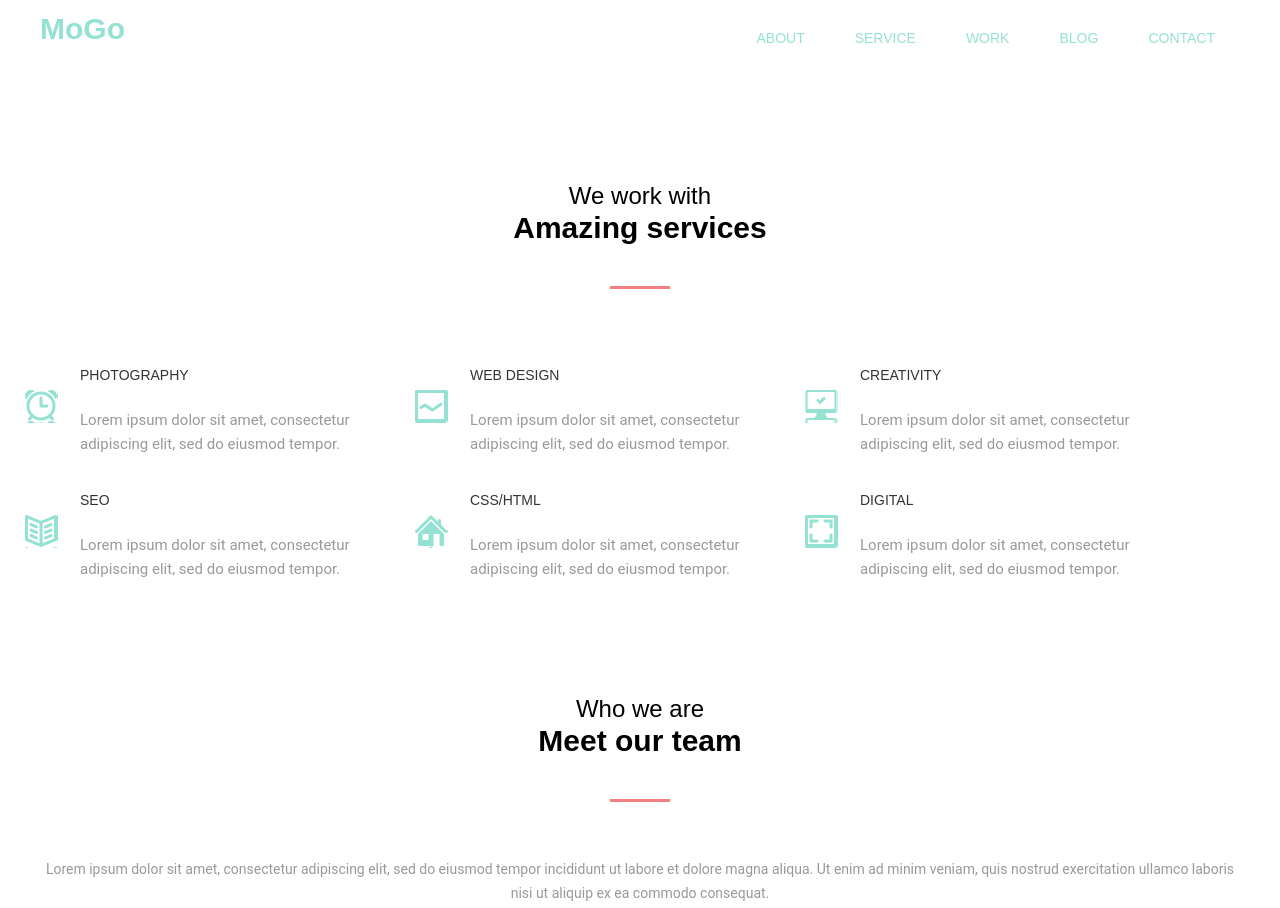
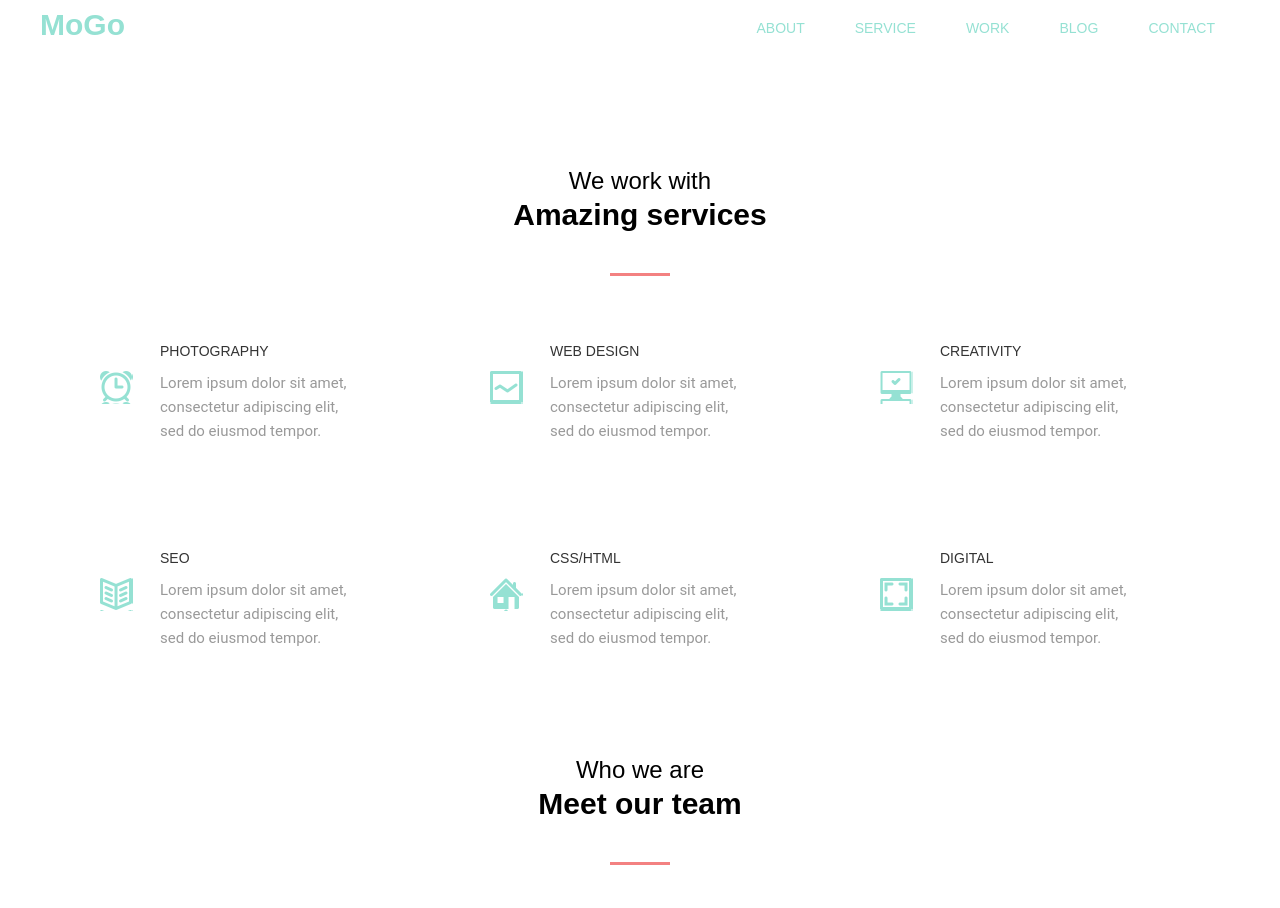
Before and after one commit to dmytrotkachuk/goit-fe-course, a plain HTML site: page html-css/module-06/index.html in a window 1280 px wide. Shown: the top 908 px of the page. Drawn offline with Linux system fonts and the light colour scheme.

Commit message:
hw6 22.12.19 v2

```diff
--- a/html-css/module-06/css/styles.css
+++ b/html-css/module-06/css/styles.css
@@ -17,12 +17,12 @@ body{
 /* HEADER */
 .site-navigation{
 max-width: 100%;
-height: 71px;
+/* height: 71px; */
 margin: 0 auto;
 display: flex;
 justify-content: space-between;
 align-items: center;
-margin-bottom: 110px;
+padding-bottom: 110px;
 
 }
 
@@ -38,7 +38,6 @@ margin-bottom: 110px;
 .site-logo{
     font-size: 30px;
     font-weight: 700;
-    margin-bottom: 12px;
 }
 
 .menu{
@@ -124,7 +123,6 @@ margin-bottom: 110px;
 }
 
 .features-list{
-    height: 250px;
     list-style: none;
     display: flex;
     flex-wrap: wrap;
@@ -137,13 +135,19 @@ margin-bottom: 110px;
 
 .features-list-item{
     flex-basis: 380px;
-    position: relative;
+
+}
+
+.features-list-item:nth-child(-n+3){
+    margin-bottom: 95px;
 }
 
 .box{
     width: 270px;
     margin: 0;
     padding: 0;
+    padding-left: 80px;
+    position: relative;
 }
 
 .box::before{
@@ -155,7 +159,8 @@ margin-bottom: 110px;
     top: 0;
     bottom: 0;
     margin: auto;
-    left: -55px;
+    left: 20px;
+
 }
 
 .box.alarm::before {
@@ -183,9 +188,11 @@ margin-bottom: 110px;
     font-family: "Montserrat", "Arial", sans-serif;
     font-weight: 400;
     font-size: 14px;
-    line-height: 17px;
+    line-height: 40px;
     text-transform: uppercase;
     color: #333333;
+    margin: 0;
+    padding: 0;
 
 }
 
@@ -202,7 +209,7 @@ margin-bottom: 110px;
 
 /* TEAM */
 .team{
-    margin-bottom: 80px;
+    padding-bottom: 80px;
 }
 
 .team-info{
@@ -214,7 +221,7 @@ margin-bottom: 110px;
     text-align: center;
     margin: 0;
     padding: 0;
-    margin-bottom: 50px;
+    margin-bottom: 30px;
 }
 
 .team-list{
@@ -252,7 +259,7 @@ margin-bottom: 110px;
 
 
 .team-list-item:hover .modal-backdrop{
-    display: flex;
+    opacity: 1;
     transition: linear 200ms;
 }
 
@@ -268,8 +275,8 @@ margin-bottom: 110px;
     background-image: linear-gradient(to bottom, rgba(243, 129, 129, .7) ,rgba(252, 227, 138, .7));
     width: 380px;
     height: 470px;
-    opacity:;
-    display: none;
+    opacity: 0;
+    display: flex;
     justify-content: center;
     align-items: center;
 }
--- a/html-css/module-06/index.html
+++ b/html-css/module-06/index.html
@@ -25,14 +25,17 @@
   <!-- MAIN -->
     <main>
         <section class="features">
-            <h3 class="prescription">We work with</h3>
-            <h2 class="section-name">Amazing services</h2>
+            <!-- <span class="prescription">We work with</span> -->
+            <h2 class="section-name">
+                <span class="prescription">We work with</span><br>
+                Amazing services
+            </h2>
 
 
             <ul class="features-list container">
                 <li class="features-list-item">
                     <div class="box alarm">
-                    <h5 class="item-name">Photography</h5>
+                    <h3 class="item-name">Photography</h3>
                     <p class="item-about">Lorem ipsum dolor
                         sit amet, consectetur adipiscing elit,
                         sed do eiusmod tempor.</p>
@@ -40,7 +43,7 @@
                 </li>
                 <li class="features-list-item">
                     <div class="box line-graph">
-                    <h5 class="item-name">Web design</h5>
+                    <h3 class="item-name">Web design</h3>
                     <p class="item-about">Lorem ipsum dolor
                         sit amet, consectetur adipiscing elit,
                         sed do eiusmod tempor.</p>
@@ -48,7 +51,7 @@
                 </li>
                 <li class="features-list-item">
                         <div class="box comp-ok">
-                    <h5 class="item-name">Creativity</h5>
+                    <h3 class="item-name">Creativity</h3>
                     <p class="item-about">Lorem ipsum dolor
                         sit amet, consectetur adipiscing elit,
                         sed do eiusmod tempor.</p>
@@ -56,7 +59,7 @@
                 </li>
                 <li class="features-list-item">
                         <div class="box book">
-                    <h5 class="item-name">Seo</h5>
+                    <h3 class="item-name">Seo</h3>
                     <p class="item-about">Lorem ipsum dolor
                         sit amet, consectetur adipiscing elit,
                         sed do eiusmod tempor.</p>
@@ -64,7 +67,7 @@
                 </li>
                 <li class="features-list-item">
                     <div class="box home">
-                    <h5 class="item-name">Css/html</h5>
+                    <h3 class="item-name">Css/html</h3>
                     <p class="item-about">Lorem ipsum dolor
                         sit amet, consectetur adipiscing elit,
                         sed do eiusmod tempor.</p>
@@ -72,7 +75,7 @@
                 </li>
                 <li class="features-list-item">
                     <div class="box image">
-                    <h5 class="item-name">Digital</h5>
+                    <h3 class="item-name">Digital</h3>
                     <p class="item-about">Lorem ipsum dolor
                         sit amet, consectetur adipiscing elit,
                         sed do eiusmod tempor.</p>
@@ -81,8 +84,10 @@
             </ul>
         </section>
         <section class="team container">
-            <h3 class="prescription">Who we are</h3>
-            <h2 class="section-name">Meet our team</h2>
+            <h2 class="section-name">
+                <span class="prescription">Who we are</span><br>
+                Meet our team
+            </h2>
             <p class="team-info">Lorem ipsum dolor sit amet, consectetur adipiscing elit, sed do eiusmod tempor incididunt ut labore et dolore magna aliqua. Ut enim ad minim
             veniam, quis nostrud exercitation ullamco laboris nisi ut aliquip ex ea commodo consequat. </p>
             <ul class="team-list">
@@ -100,7 +105,7 @@
                             </div>
                         </div>
                     </div>
-                    <h4 class="teammate">Mattehew Dix</h4>
+                    <h3 class="teammate">Mattehew Dix</h3>
                     <p class="occupation">Graphic Design</p>
                 </li>
                 <li class="team-list-item">
@@ -117,7 +122,7 @@
                             </div>
                         </div>
                     </div>
-                    <h4 class="teammate">Christopher Campbell</h4>
+                    <h3 class="teammate">Christopher Campbell</h3>
                     <p class="occupation">Branding/UX design</p>
                 </li>
                 <li class="team-list-item">
@@ -134,7 +139,7 @@
                             </div>
                         </div>
                     </div>
-                    <h4 class="teammate">Michael Fertig</h4>
+                    <h3 class="teammate">Michael Fertig</h3>
                     <p class="occupation">Developer</p>
                 </li>
             </ul>
```
